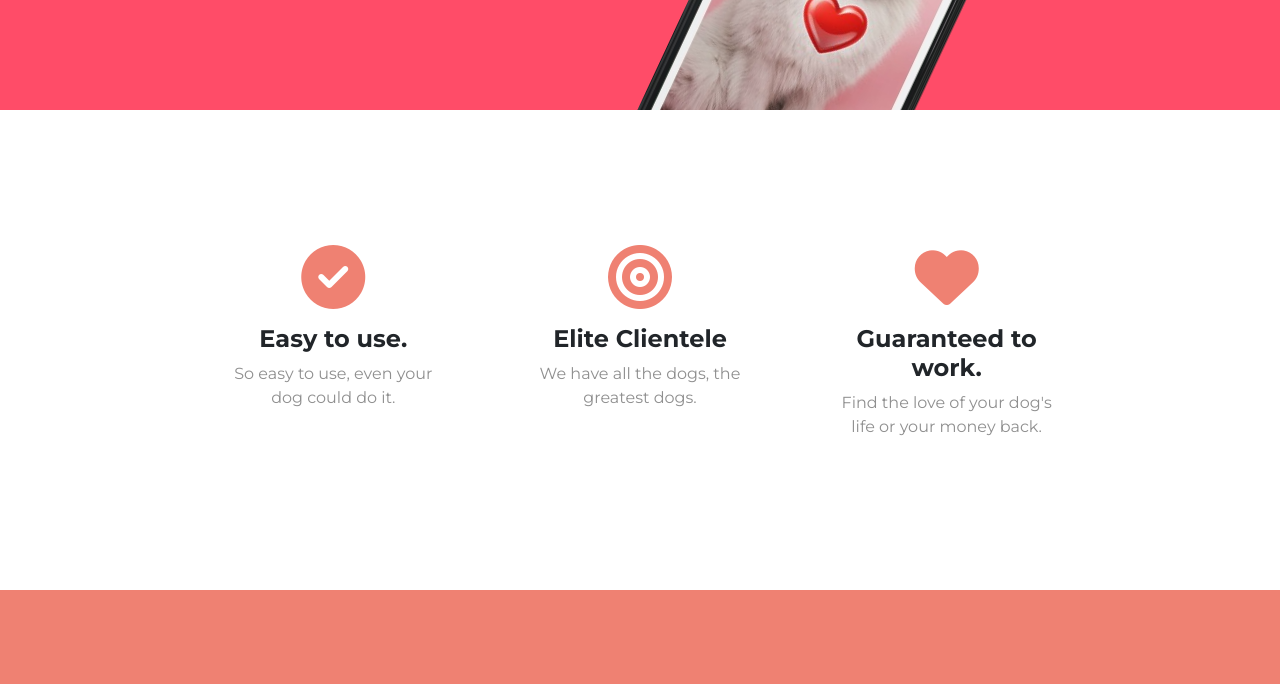
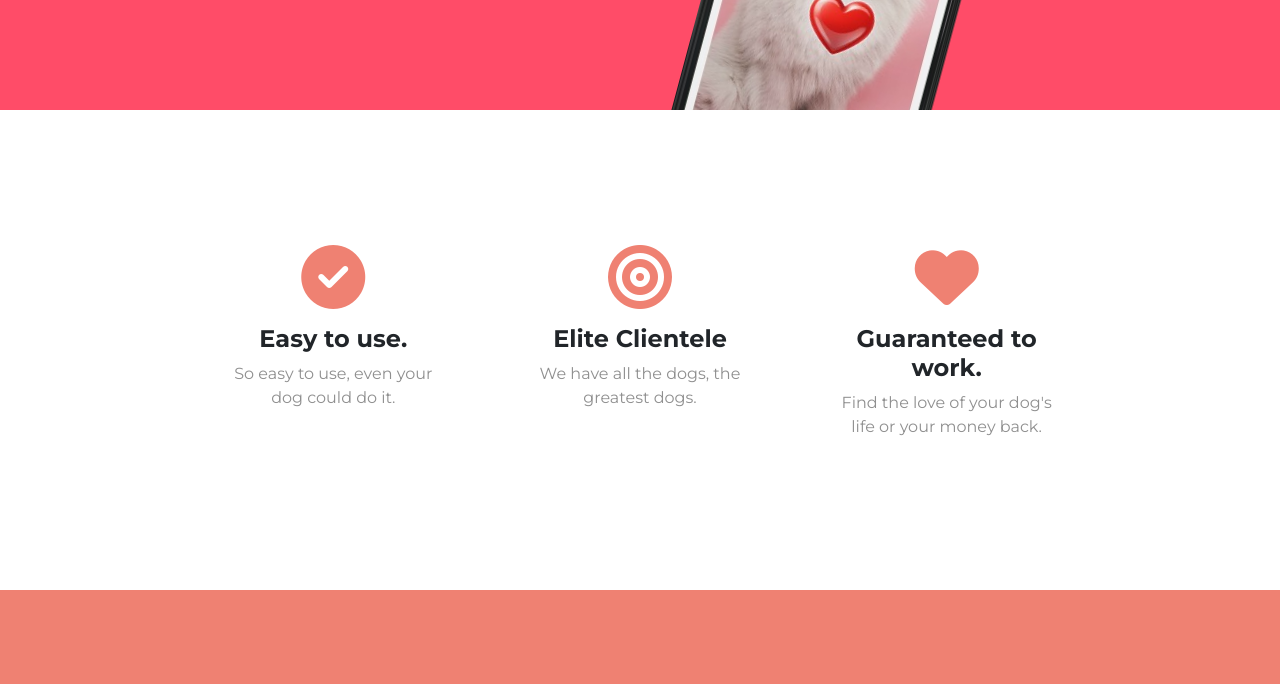
Before and after one commit to sajithcode/tindog-appsite, a plain HTML site: page index.html in a window 1280 px wide. Shown: the part 544-1228 px from the top of the page. Drawn offline with nearby package versions, Linux system fonts and the light colour scheme.

Commit message:
hero-image rotate changed

```diff
--- a/css/styles.css
+++ b/css/styles.css
@@ -149,7 +149,7 @@ nav a{
 
 .title-image{
   width: 30%;
-  transform: rotate(25deg);
+  transform: rotate(15deg);
   position: absolute;
   right: 20%;
 }
```
